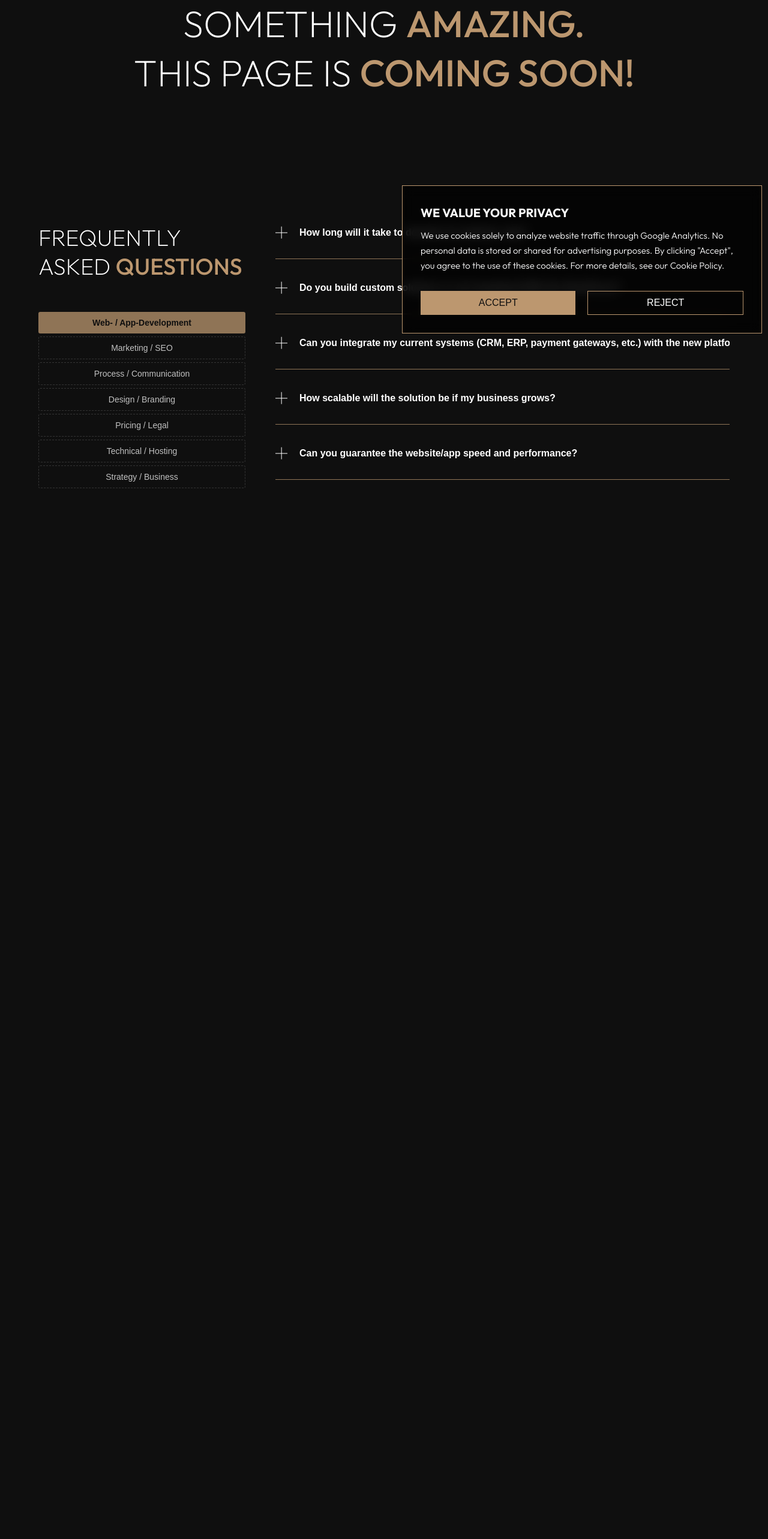
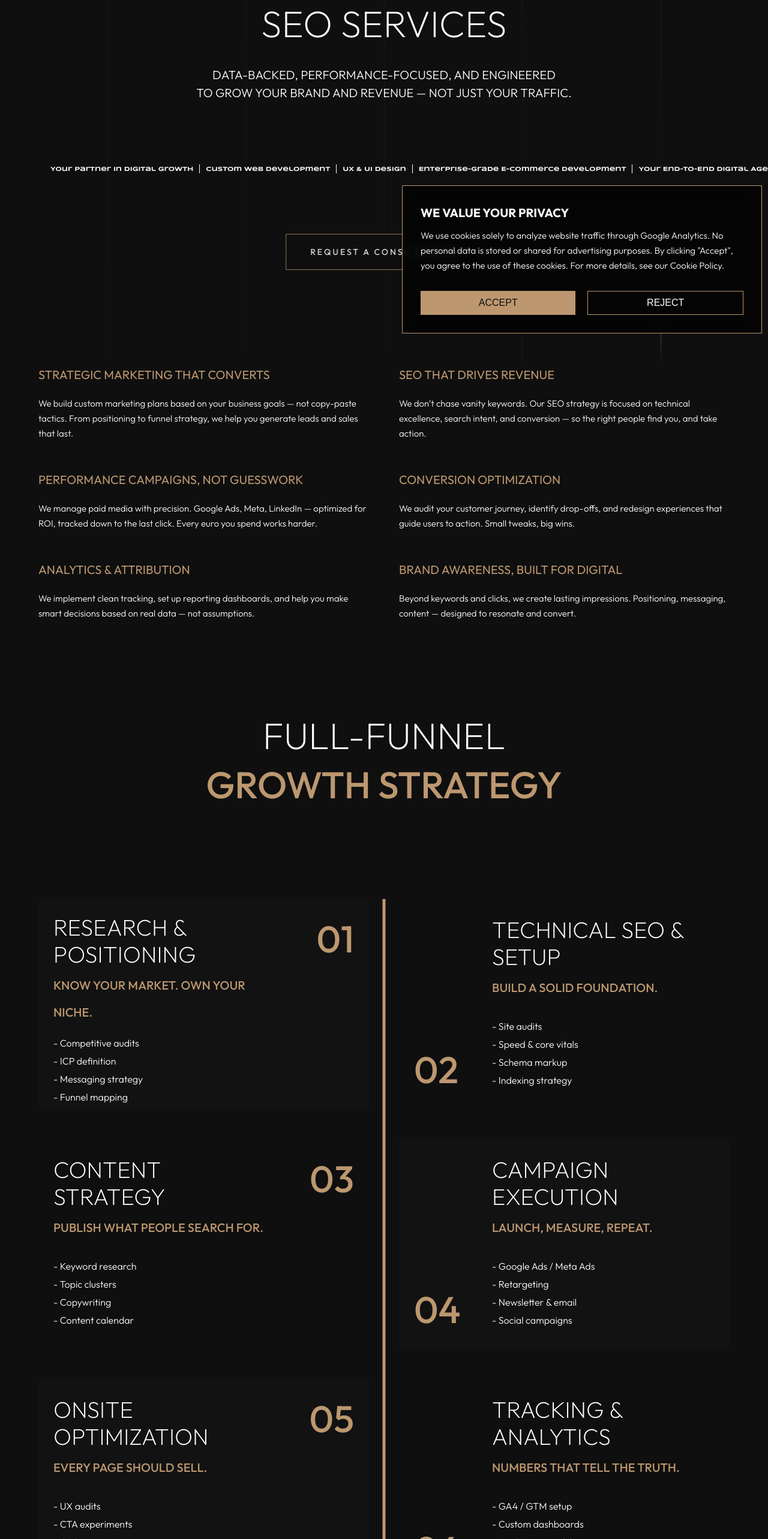
Before and after one commit to K2-Integris/k2integris, a Next.js app: page /marketing-and-seo in a window 1280 px wide. Shown: the part 234-2800 px from the top of the page at 60% size. Before the commit the page ends 1709 px from the top, so only its background shows below. Built offline with nearby package versions, Linux system fonts and the light colour scheme.

Commit message:
Marketing and SEO page

```diff
--- a/app/app-development/page.jsx
+++ b/app/app-development/page.jsx
@@ -1,8 +1,6 @@
 import ContactCTA from "@/components/ContactCTA"
 import ScrollSeperator from "@/components/ScrollSeperator"
 import Link from "next/link"
-
-const { default: ComingSoon } = require("../coming-soon")
 
 const AppDevelopment = () => {
     return (
--- a/app/marketing-and-seo/page.jsx
+++ b/app/marketing-and-seo/page.jsx
@@ -1,8 +1,216 @@
-const { default: ComingSoon } = require("../coming-soon")
+import ContactCTA from "@/components/ContactCTA"
+import ScrollSeperator from "@/components/ScrollSeperator"
+import Link from "next/link"
 
 const MarketingAndSeo = () => {
     return (
-        <ComingSoon />
+        <>
+            <header>
+                <div className="lines">
+                    <div className="line"></div>
+                    <div className="line"></div>
+                    <div className="line"></div>
+                    <div className="line"></div>
+                    <div className="line"></div>
+                </div>
+
+                <div className="wrapper">
+                    <h1>
+                        Marketing &<br />SEO Services
+                    </h1>
+
+                    <h3>
+                        Data-backed, performance-focused, and engineered<br />to grow your brand and revenue — not just your traffic.
+                    </h3>
+
+                    <ScrollSeperator />
+
+                    <Link href="contact" className="cta">
+                        Request a Consultation
+                    </Link>
+                </div>
+
+                <div className="transition"></div>
+            </header>
+
+            <section className="category-detail">
+                <div className="wrapper">
+                    <article>
+                        <h3>Strategic Marketing That Converts</h3>
+                        <p>
+                            We build custom marketing plans based on your business goals — not copy-paste tactics. From positioning to funnel strategy, we help you generate leads and sales that last.
+                        </p>
+                    </article>
+
+                    <article>
+                        <h3>SEO That Drives Revenue</h3>
+                        <p>
+                            We don’t chase vanity keywords. Our SEO strategy is focused on technical excellence, search intent, and conversion — so the right people find you, and take action.
+                        </p>
+                    </article>
+
+                    <article>
+                        <h3>Performance Campaigns, Not Guesswork</h3>
+                        <p>
+                            We manage paid media with precision. Google Ads, Meta, LinkedIn — optimized for ROI, tracked down to the last click. Every euro you spend works harder.
+                        </p>
+                    </article>
+
+                    <article>
+                        <h3>Conversion Optimization</h3>
+                        <p>
+                            We audit your customer journey, identify drop-offs, and redesign experiences that guide users to action. Small tweaks, big wins.
+                        </p>
+                    </article>
+
+                    <article>
+                        <h3>Analytics & Attribution</h3>
+                        <p>
+                            We implement clean tracking, set up reporting dashboards, and help you make smart decisions based on real data — not assumptions.
+                        </p>
+                    </article>
+
+                    <article>
+                        <h3>Brand Awareness, Built for Digital</h3>
+                        <p>
+                            Beyond keywords and clicks, we create lasting impressions. Positioning, messaging, content — designed to resonate and convert.
+                        </p>
+                    </article>
+                </div>
+            </section>
+
+            <section id="strategy">
+                <div className="wrapper">
+                    <article className="hero">
+                        <h1>
+                            Full-Funnel<br /><span>Growth Strategy</span>
+                        </h1>
+                    </article>
+
+                    <article className="step">
+                        <h1><span>01</span></h1>
+                        <h2>
+                            Research & Positioning
+                            <br />
+                            <span>Know your market. Own your niche.</span>
+                        </h2>
+                        <p>
+                            - Competitive audits<br />
+                            - ICP definition<br />
+                            - Messaging strategy<br />
+                            - Funnel mapping
+                        </p>
+                    </article>
+
+                    <article className="step">
+                        <h1><span>02</span></h1>
+                        <h2>
+                            Technical SEO & Setup
+                            <br />
+                            <span>Build a solid foundation.</span>
+                        </h2>
+                        <p>
+                            - Site audits<br />
+                            - Speed & core vitals<br />
+                            - Schema markup<br />
+                            - Indexing strategy
+                        </p>
+                    </article>
+
+                    <article className="step">
+                        <h1><span>03</span></h1>
+                        <h2>
+                            Content Strategy
+                            <br />
+                            <span>Publish what people search for.</span>
+                        </h2>
+                        <p>
+                            - Keyword research<br />
+                            - Topic clusters<br />
+                            - Copywriting<br />
+                            - Content calendar
+                        </p>
+                    </article>
+
+                    <article className="step">
+                        <h1><span>04</span></h1>
+                        <h2>
+                            Campaign Execution
+                            <br />
+                            <span>Launch, measure, repeat.</span>
+                        </h2>
+                        <p>
+                            - Google Ads / Meta Ads<br />
+                            - Retargeting<br />
+                            - Newsletter & email<br />
+                            - Social campaigns
+                        </p>
+                    </article>
+
+                    <article className="step">
+                        <h1><span>05</span></h1>
+                        <h2>
+                            Onsite Optimization
+                            <br />
+                            <span>Every page should sell.</span>
+                        </h2>
+                        <p>
+                            - UX audits<br />
+                            - CTA experiments<br />
+                            - CRO tactics<br />
+                            - A/B testing
+                        </p>
+                    </article>
+
+                    <article className="step">
+                        <h1><span>06</span></h1>
+                        <h2>
+                            Tracking & Analytics
+                            <br />
+                            <span>Numbers that tell the truth.</span>
+                        </h2>
+                        <p>
+                            - GA4 / GTM setup<br />
+                            - Custom dashboards<br />
+                            - Attribution modeling<br />
+                            - Revenue tracking
+                        </p>
+                    </article>
+
+                    <article className="step">
+                        <h1><span>07</span></h1>
+                        <h2>
+                            Growth Retainers
+                            <br />
+                            <span>We don’t disappear after launch.</span>
+                        </h2>
+                        <p>
+                            - Monthly optimizations<br />
+                            - Reporting & analysis<br />
+                            - Strategy adjustments<br />
+                            - Stakeholder calls
+                        </p>
+                    </article>
+
+                    <article className="step">
+                        <h1><span>08</span></h1>
+                        <h2>
+                            Scale & Automate
+                            <br />
+                            <span>More reach, less effort.</span>
+                        </h2>
+                        <p>
+                            - CRM integrations<br />
+                            - Automated lead funnels<br />
+                            - AI content workflows<br />
+                            - Email + retargeting loops
+                        </p>
+                    </article>
+                </div>
+            </section>
+
+            <ContactCTA />
+        </>
     )
 }
 
--- a/components/ServiceCards.jsx
+++ b/components/ServiceCards.jsx
@@ -123,7 +123,7 @@ useEffect(() => {
                 We design and develop secure, scalable business applications tailored to your workflow — from internal platforms to client-facing portals. Seamless integration with your existing systems is our standard.
               </p>
 
-              <Link href="business-applications">
+              <Link href="app-development">
                 details
               </Link>
             </div>
@@ -143,7 +143,7 @@ useEffect(() => {
                 Your website is your digital flagship. We build modern, high-performance sites that reflect your brand and drive conversions. Designed from scratch, responsive on all devices<br />and blazing fast.
               </p>
 
-               <Link href="custom-websites">
+               <Link href="web-development">
                 details
               </Link>
             </div>
@@ -183,7 +183,7 @@ useEffect(() => {
                 Get found, get clicks, get results. We offer full-service SEO, Google Ads, LinkedIn, and Meta campaigns tailored to your market. Backed by analytics and ROI tracking, always focused on business outcomes.
               </p>
 
-               <Link href="marketing-seo">
+               <Link href="marketing-and-seo">
                 details
               </Link>
             </div>
```
